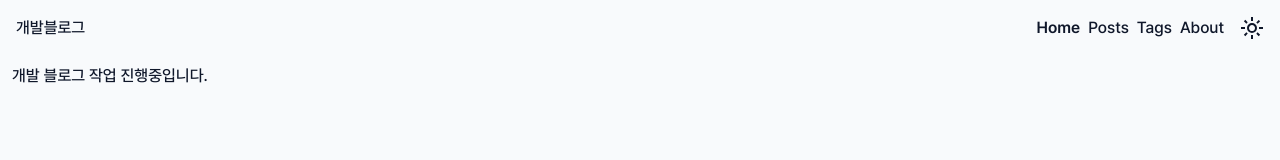
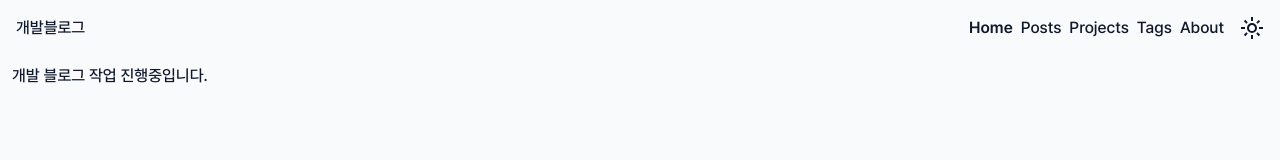
Before and after one commit to jooyong-boo/devlog, a Next.js app: page / in a window 1280 px wide. Shown: the top 160 px of the page. Built offline with nearby package versions, Linux system fonts and the light colour scheme; no server answers.

Commit message:
edit: project 메뉴 및 페이지 추가

```diff
--- /dev/null
+++ b/src/app/projects/page.tsx
@@ -0,0 +1,7 @@
+import React from 'react';
+
+const page = () => {
+  return <div>프로젝트 페이지</div>;
+};
+
+export default page;
--- a/src/layouts/Header/constants/menu.ts
+++ b/src/layouts/Header/constants/menu.ts
@@ -1,6 +1,9 @@
+import { title } from 'process';
+
 export const menus = [
-  { title: "Home", href: "/" },
-  { title: "Posts", href: "/posts" },
-  { title: "Tags", href: "/tags" },
-  { title: "About", href: "/about" },
+  { title: 'Home', href: '/' },
+  { title: 'Posts', href: '/posts' },
+  { title: 'Projects', href: '/projects' },
+  { title: 'Tags', href: '/tags' },
+  { title: 'About', href: '/about' },
 ];
```
